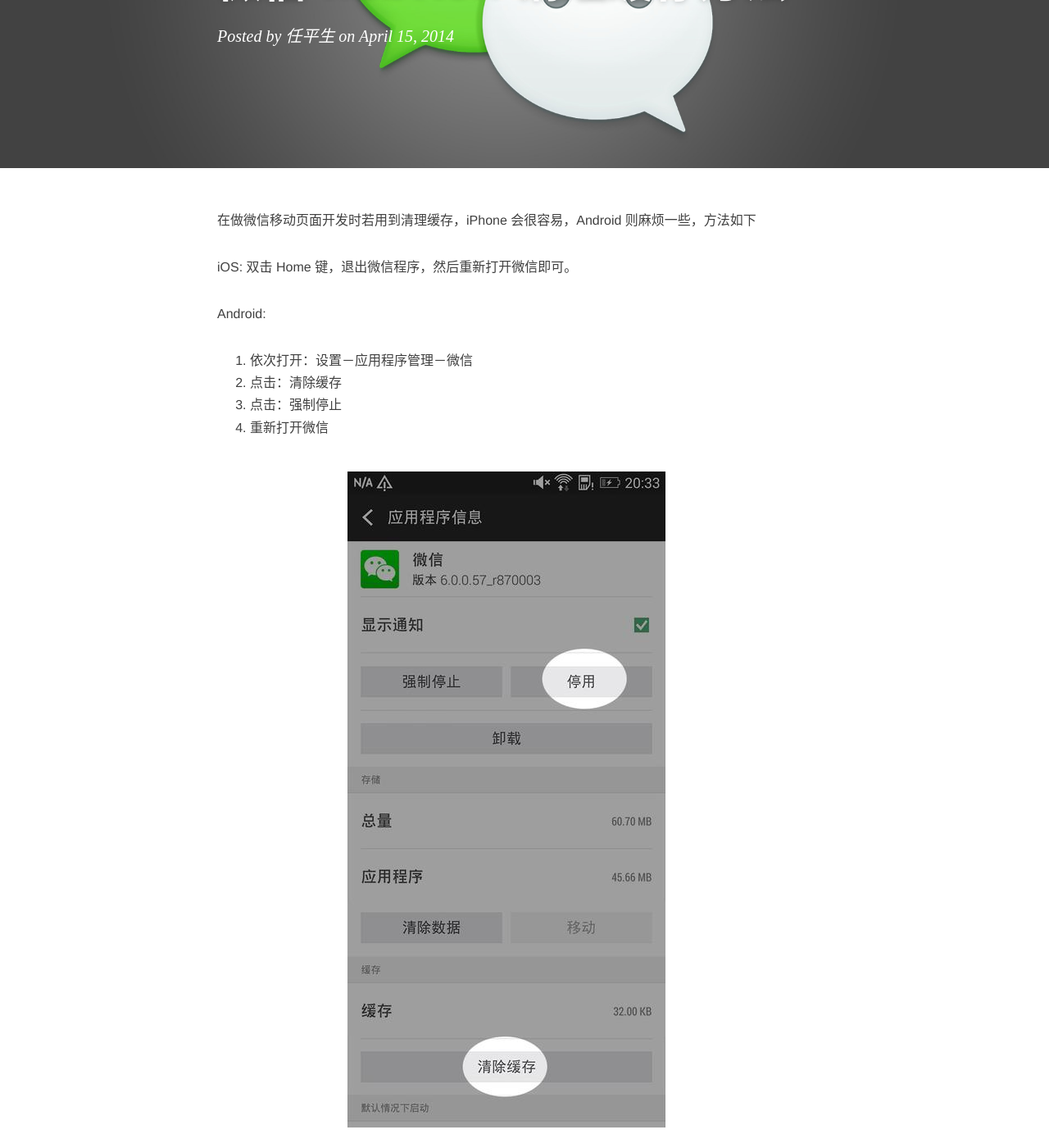
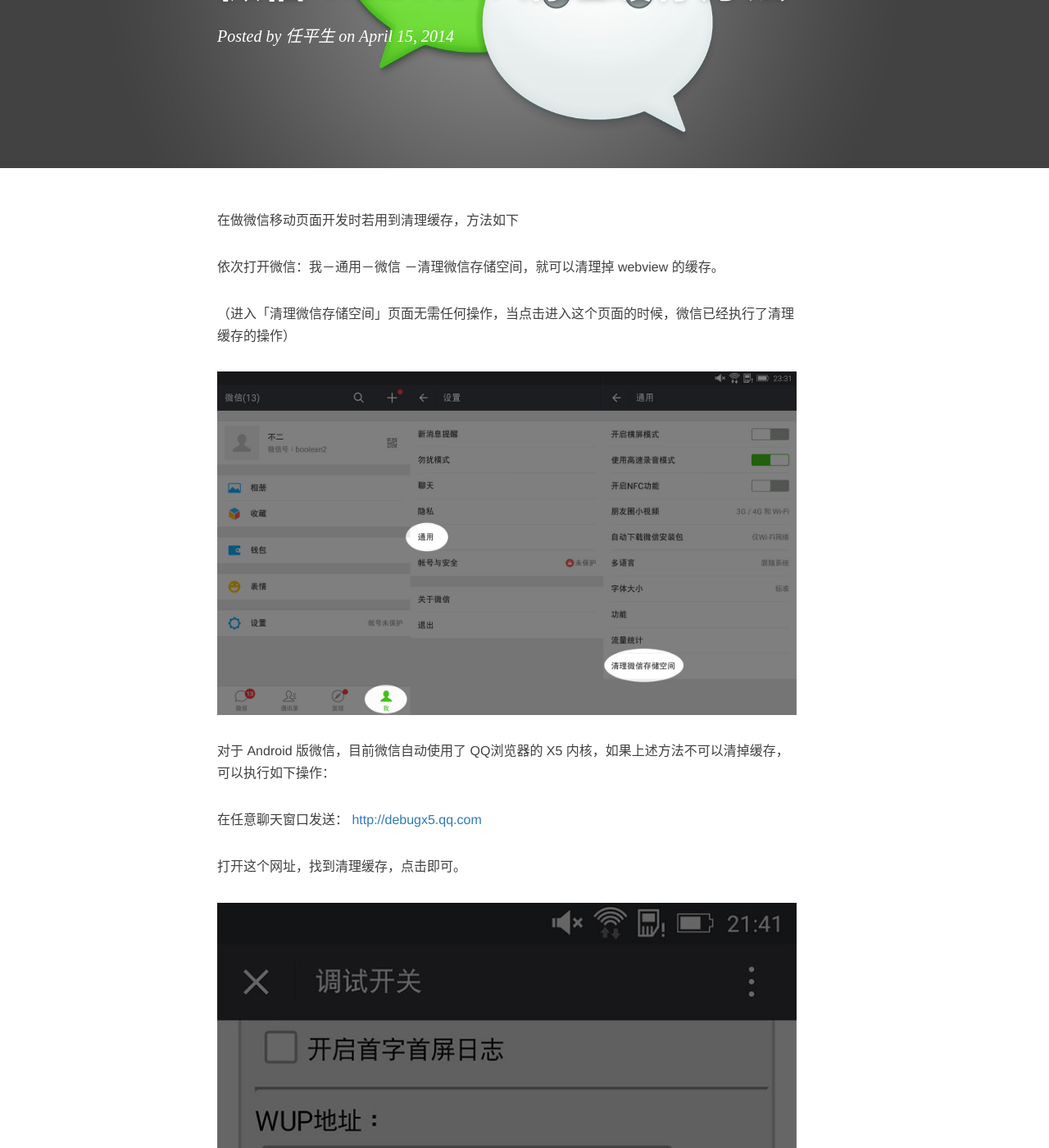
Before and after one commit to rpsh/rpsh.github.io, a Jekyll site: the page built from _posts/2014-04-15-weixin-webview-clear-cache.md, in a window 1280 px wide and 1400 px high, scrolled down 252 px. Shown: the whole window at 82% size. Built offline with Jekyll 4.4.1, drawn with Linux system fonts in a browser that asks for light colours; nearby versions of some CDN libraries; Markdown is read by kramdown in place of the engine named in the settings; comment, search, counter and statistics services are not loaded; some of the changed text lies outside the part shown.

Commit message:
[+] post: mac迁移；
[*] post: 清理微信缓存
[*] feed 图片修改为绝对路径

```diff
--- /dev/null
+++ b/_plugins/rss_url_filter.rb
@@ -0,0 +1,10 @@
+module Jekyll
+  module RSSURLFilter
+    def relative_urls_to_absolute(input)
+      url = Jekyll.configuration({})['url'] || 'http://note.rpsh.net'
+      input.gsub('src="/assets/', 'src="' + url + '/assets/').gsub('href="/assets/', 'href="' + url + '/assets/')
+    end
+  end
+end
+
+Liquid::Template.register_filter(Jekyll::RSSURLFilter)
--- a/_posts/2014-04-15-weixin-webview-clear-cache.md
+++ b/_posts/2014-04-15-weixin-webview-clear-cache.md
@@ -12,19 +12,21 @@
     - 微信
     - 移动开发
 ---
-在做微信移动页面开发时若用到清理缓存，iPhone 会很容易，Android 则麻烦一些，方法如下
 
-iOS:
-双击 Home 键，退出微信程序，然后重新打开微信即可。
+在做微信移动页面开发时若用到清理缓存，方法如下
 
-Android:
+依次打开微信：我－通用－微信 －清理微信存储空间，就可以清理掉 webview 的缓存。
 
-1. 依次打开：设置－应用程序管理－微信
-2. 点击：清除缓存
-3. 点击：强制停止
-4. 重新打开微信
+（进入「清理微信存储空间」页面无需任何操作，当点击进入这个页面的时候，微信已经执行了清理缓存的操作）
 
 ![微信 webview 清理缓存方法](/assets/2014/04/weixin-cache.jpg)
 
 
-对于 Android 版微信，还有一种情况：如果安装了 QQ浏览器，微信的 Webview 会调用 QQ浏览器。这时候要清缓存的话，需要在QQ浏览器里清缓存。
+
+对于 Android 版微信，目前微信自动使用了 QQ浏览器的 X5 内核，如果上述方法不可以清掉缓存，可以执行如下操作：
+
+在任意聊天窗口发送： [http://debugx5.qq.com](http://debugx5.qq.com)
+
+打开这个网址，找到清理缓存，点击即可。
+
+ ![x5 清除缓存](/assets/2014/04/x5-clear-cache.jpg)
--- a/feed.xml
+++ b/feed.xml
@@ -14,7 +14,7 @@
     {% for post in site.posts limit:10 %}
       <item>
         <title>{{ post.title | xml_escape }}</title>
-        <description>{{ post.content | xml_escape }}</description>
+        <description>{{ post.content | relative_urls_to_absolute | xml_escape }}</description>
         <pubDate>{{ post.date | date_to_rfc822 }}</pubDate>
         <link>{{ post.url | prepend: site.baseurl | prepend: site.url }}</link>
         <guid isPermaLink="true">{{ post.url | prepend: site.baseurl | prepend: site.url }}</guid>
```
Also changed, not shown: _posts/2016-01-05-move-mac-content-to-new-mac.md (added, +61 -0 lines), assets/2014/04/weixin-cache-1.jpg (added), assets/2014/04/weixin-cache.jpg, assets/2014/04/x5-clear-cache.jpg (added), assets/2016/01/mac-migration-hero.jpg (added), assets/2016/01/move-to-new-mac-1.jpg (added), assets/2016/01/move-to-new-mac-2.jpg (added), assets/2016/01/move-to-new-mac-3.jpg (added), assets/common/mac-bg.jpg (added), assets/common/mac-thumb.jpg (added).
